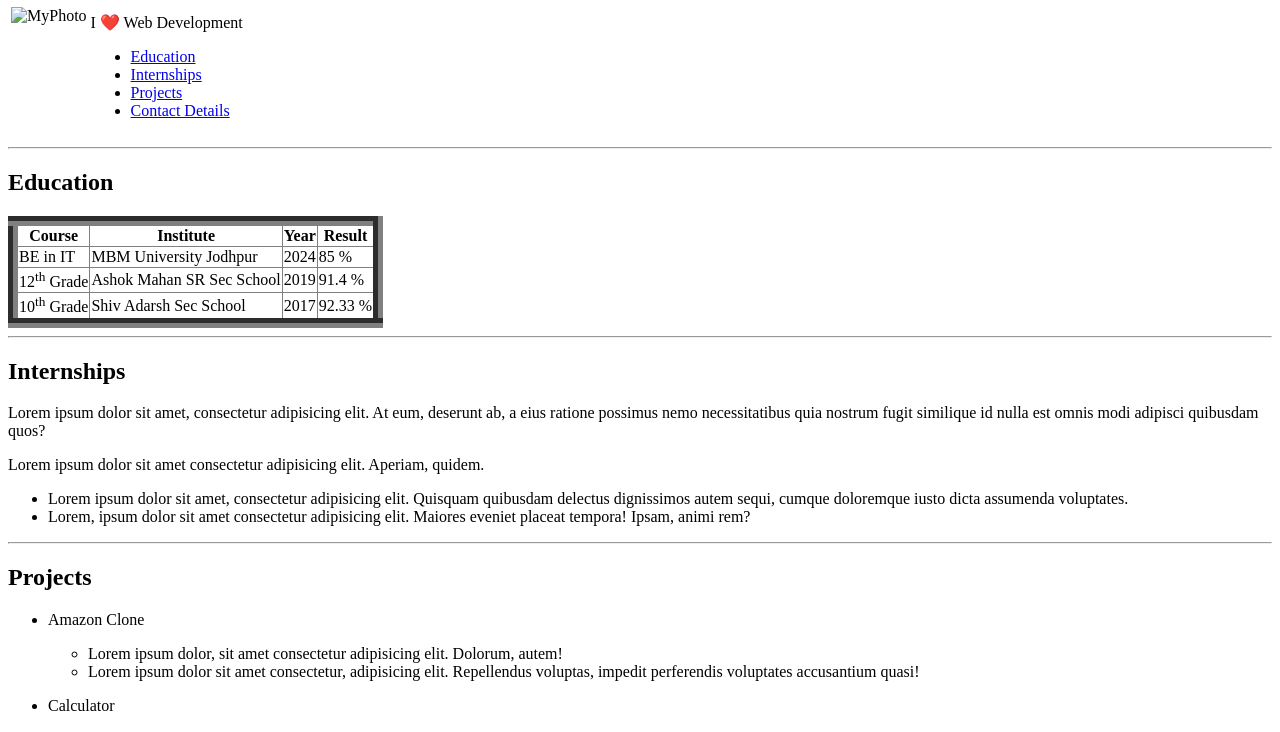
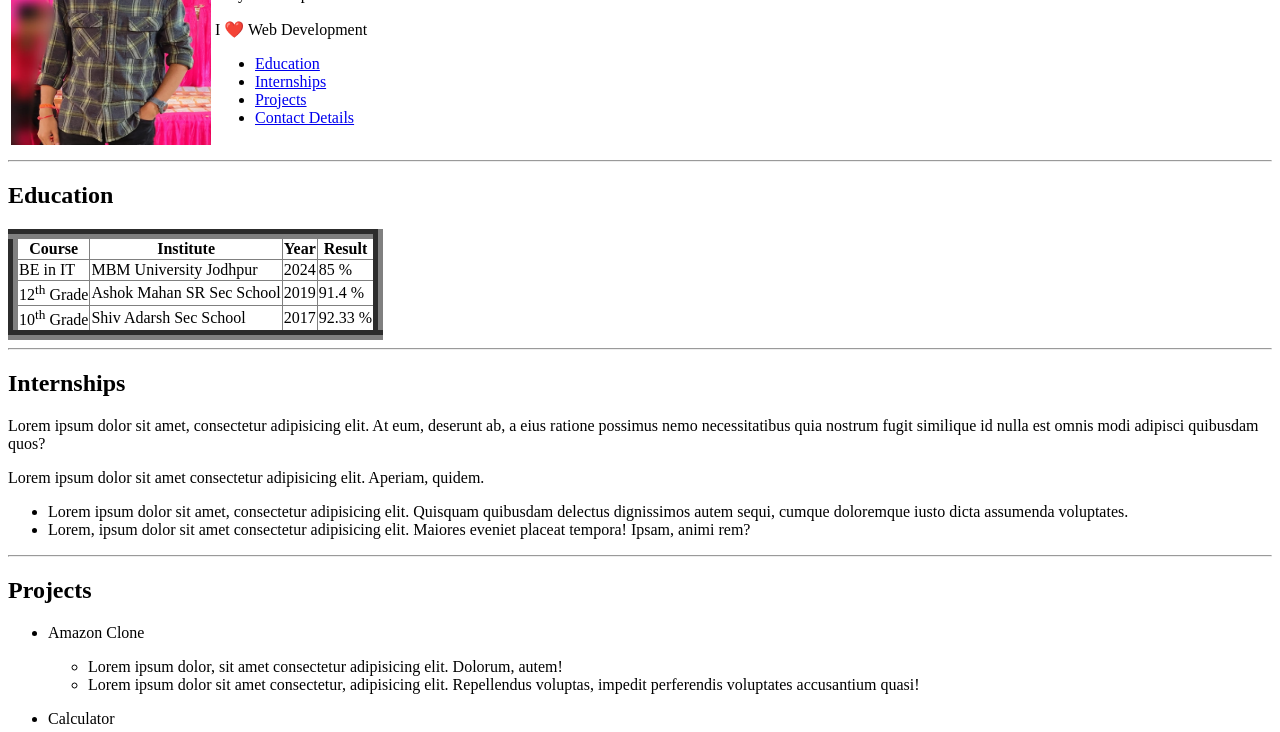
Before and after one commit to gaurav1316/MyResumeUsingOnlyHtml, a plain HTML site: page index.html in a window 1280 px wide. Shown: the part 116-848 px from the top of the page. Drawn offline with Linux system fonts and the light colour scheme.

Commit message:
Update index.html

```diff
--- a/index.html
+++ b/index.html
@@ -12,7 +12,7 @@
         <tr>
           <td>
             <img
-              src="/Projects/MyResumeUsingOnlyHtml/Images/myPhoto2.jpg"
+              src="/Images/myPhoto2.jpg"
               alt="MyPhoto"
               width="200vw"
               height="250vh"
```
